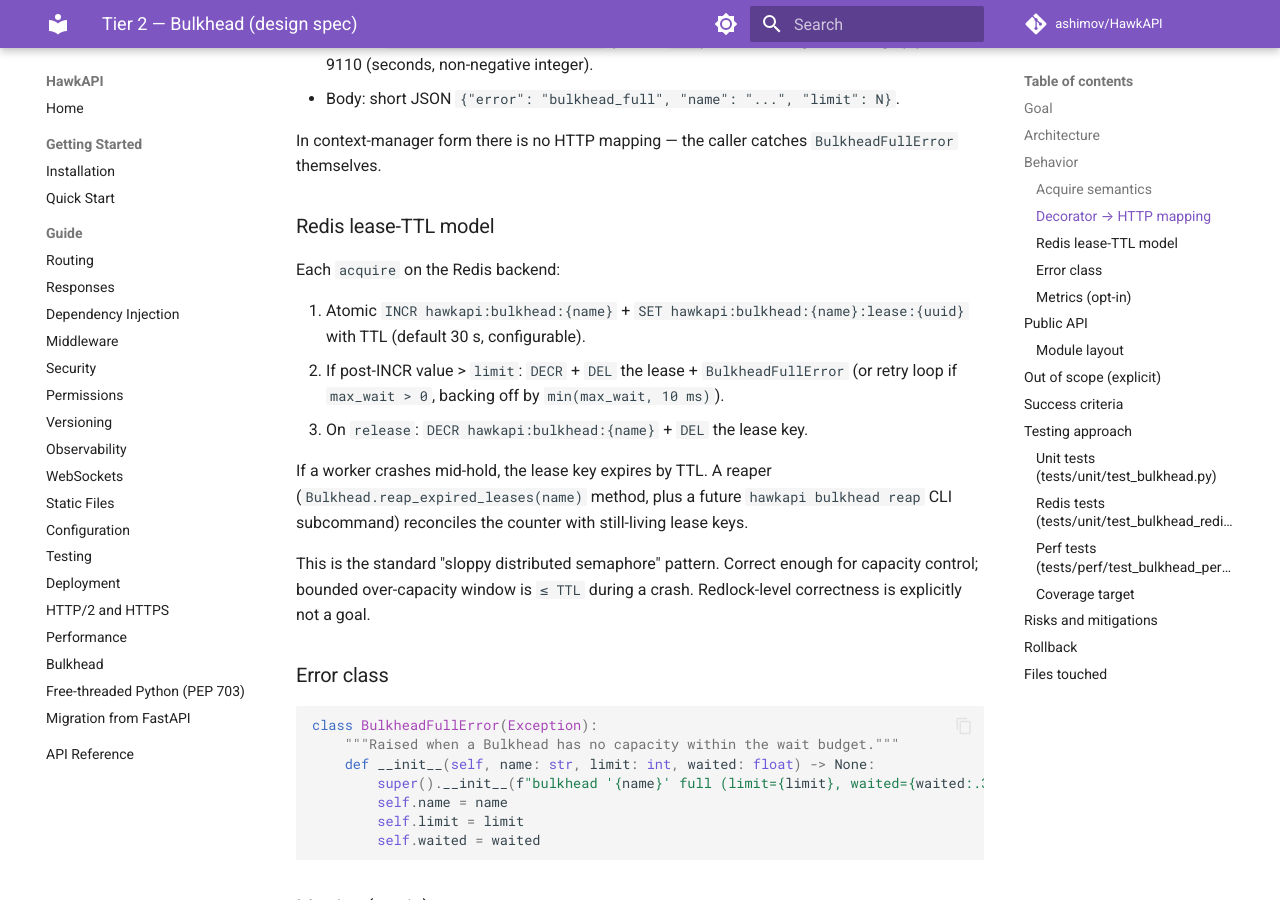
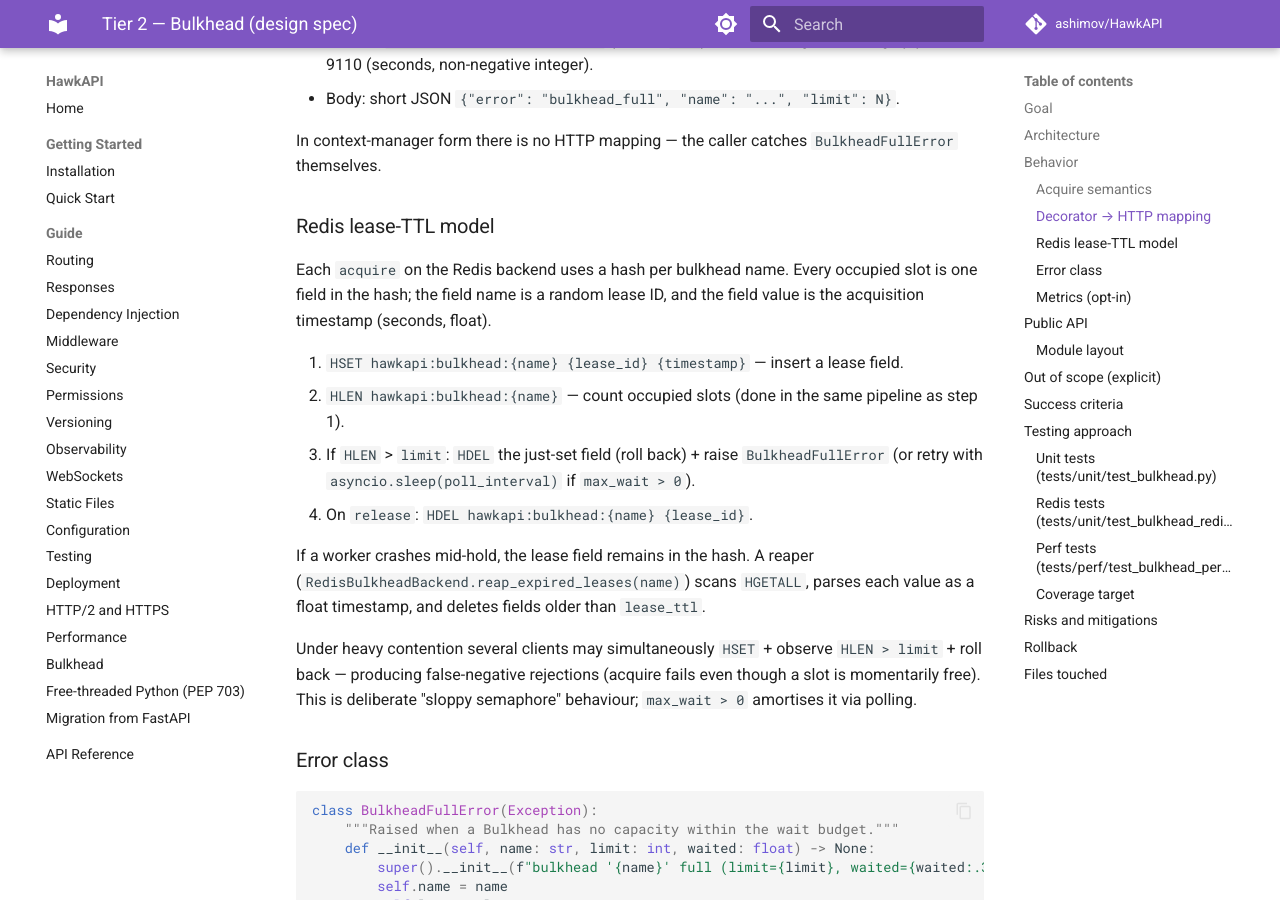
Before and after one commit to ashimov/HawkAPI, an MkDocs documentation site: the page built from docs/plans/2026-04-18-tier2-bulkhead-design.md, in a window 1280 px wide and 900 px high, scrolled down 1665 px. Built offline with MkDocs 1.6.1 and Material for MkDocs 9.7.7, drawn with Linux system fonts in a browser that asks for light colours; comment, search, counter and statistics services are not loaded.

Commit message:
docs(bulkhead): align design doc with shipped HSET+HLEN model + race-note in guide

```diff
--- a/docs/plans/2026-04-18-tier2-bulkhead-design.md
+++ b/docs/plans/2026-04-18-tier2-bulkhead-design.md
@@ -52,15 +52,16 @@
 
 ### Redis lease-TTL model
 
-Each `acquire` on the Redis backend:
+Each `acquire` on the Redis backend uses a hash per bulkhead name. Every occupied slot is one field in the hash; the field name is a random lease ID, and the field value is the acquisition timestamp (seconds, float).
 
-1. Atomic `INCR hawkapi:bulkhead:{name}` + `SET hawkapi:bulkhead:{name}:lease:{uuid}` with TTL (default 30 s, configurable).
-2. If post-INCR value > `limit`: `DECR` + `DEL` the lease + `BulkheadFullError` (or retry loop if `max_wait > 0`, backing off by `min(max_wait, 10 ms)`).
-3. On `release`: `DECR hawkapi:bulkhead:{name}` + `DEL` the lease key.
+1. `HSET hawkapi:bulkhead:{name} {lease_id} {timestamp}` — insert a lease field.
+2. `HLEN hawkapi:bulkhead:{name}` — count occupied slots (done in the same pipeline as step 1).
+3. If `HLEN` > `limit`: `HDEL` the just-set field (roll back) + raise `BulkheadFullError` (or retry with `asyncio.sleep(poll_interval)` if `max_wait > 0`).
+4. On `release`: `HDEL hawkapi:bulkhead:{name} {lease_id}`.
 
-If a worker crashes mid-hold, the lease key expires by TTL. A reaper (`Bulkhead.reap_expired_leases(name)` method, plus a future `hawkapi bulkhead reap` CLI subcommand) reconciles the counter with still-living lease keys.
+If a worker crashes mid-hold, the lease field remains in the hash. A reaper (`RedisBulkheadBackend.reap_expired_leases(name)`) scans `HGETALL`, parses each value as a float timestamp, and deletes fields older than `lease_ttl`.
 
-This is the standard "sloppy distributed semaphore" pattern. Correct enough for capacity control; bounded over-capacity window is `≤ TTL` during a crash. Redlock-level correctness is explicitly not a goal.
+Under heavy contention several clients may simultaneously `HSET` + observe `HLEN > limit` + roll back — producing false-negative rejections (acquire fails even though a slot is momentarily free). This is deliberate "sloppy semaphore" behaviour; `max_wait > 0` amortises it via polling.
 
 ### Error class
 
```
Also changed, not shown: docs/guide/bulkhead.md (+1 -0 lines).
